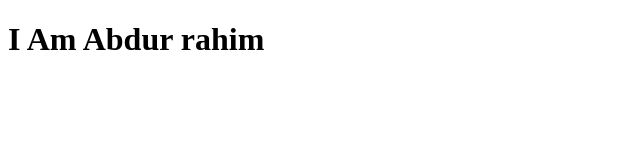
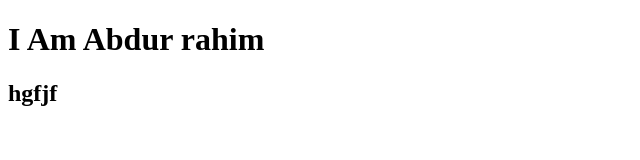
Before and after one commit to rahim8760/Md_Abdur_Rahim, a plain HTML site: page index.html in a window 1280 px wide. Shown: the full height of the page, 0-640 px from the left. Drawn offline with Linux system fonts and the light colour scheme.

Commit message:
2nd file

```diff
--- a/index.html
+++ b/index.html
@@ -9,5 +9,7 @@
 </head>
 <body>
     <h1>I Am Abdur rahim</h1>
+    <h2>hgfjf</h2>
+
 </body>
 </html>
```
